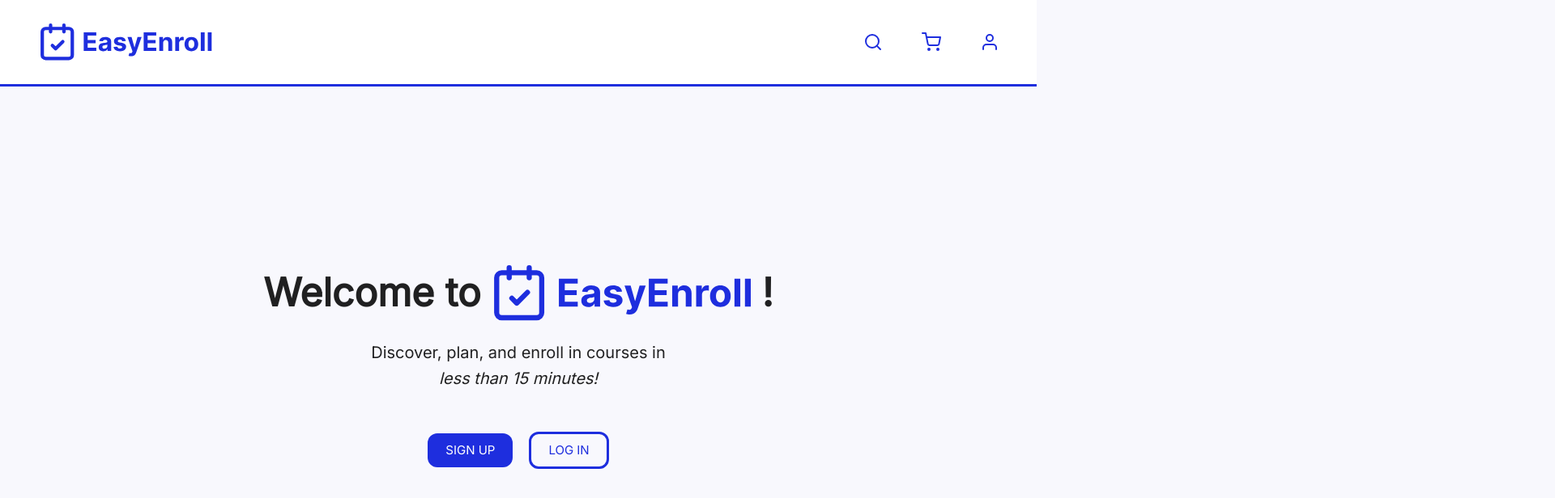
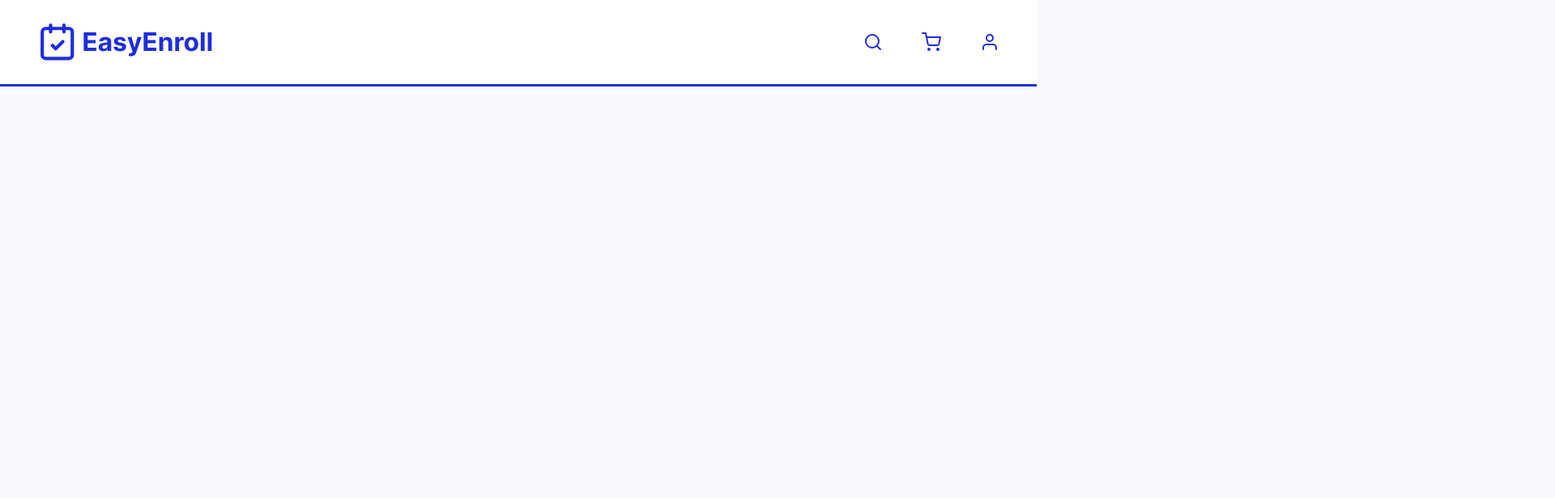
Before and after one commit to sky1113/CIS_4120_A5, a React (Create React App) app in the folder root/client/: page /search in a window 1280 px wide. Shown: the top 616 px of the page at 81% size, 1920 px wide, since content can reach past the window. Built offline with nearby package versions, Linux system fonts and the light colour scheme.

Commit message:
added router, search page broken

```diff
--- a/root/client/src/App.js
+++ b/root/client/src/App.js
@@ -4,7 +4,9 @@ import { createTheme, ThemeProvider, CssBaseline } from "@mui/material";
 import Navbar from "./components/NavBar";
 import Landing from "./pages/Landing";
 import "@fontsource/inter";
-
+import { BrowserRouter as Router, Routes, Route } from "react-router-dom";
+import Search from "./pages/Search";
+import CourseCarousel from "./components/CourseCarousel";
 
 const theme = createTheme({
   typography: {
@@ -37,12 +39,18 @@ export default function App() {
   return (
     <ThemeProvider theme={theme}>
       <CssBaseline />
-      <div className="App" style={appStyle}>
-        <Navbar />
-        <div style={bodyStyle}>
-          <Landing />
+      <Router>
+        <div className="App" style={appStyle}>
+          <Navbar />
+          <div style={bodyStyle}>
+            <Routes>
+              <Route path="/" element={<Landing />} />
+              <Route path="/landing" element={<Landing />} />
+              <Route path="/search" element={<Search />} />
+            </Routes>
+          </div>
         </div>
-      </div>
+      </Router>
     </ThemeProvider>
   );
 }
--- a/root/client/src/components/CourseCard.js
+++ b/root/client/src/components/CourseCard.js
@@ -27,7 +27,9 @@ export default function MediaControlCard() {
   };
 
   return (
-    <Card sx={{ ...cardStyle, border: "2px solid #1E2EDE", borderRadius: "12px" }}>
+    <Card
+      sx={{ ...cardStyle, border: "2px solid #1E2EDE", borderRadius: "12px" }}
+    >
       <CardContent style={cardContentStyle}>
         <Typography component="div" variant="h5">
           Course Code
@@ -35,7 +37,7 @@ export default function MediaControlCard() {
         <Typography component="div" variant="subtitle1">
           Course Name
         </Typography>
-        <div class="course-stats" style={courseStatStyle}>
+        <div style={courseStatStyle}>
           <Typography component="div" variant="subtitle2">
             Prof. Name
           </Typography>
--- a/root/client/src/components/CourseCarousel.js
+++ b/root/client/src/components/CourseCarousel.js
@@ -1,28 +1,28 @@
 // CourseCarousel.js
-import React from 'react';
-import Slider from 'react-slick';
-import { ChevronLeft, ChevronRight } from 'react-feather';
-import CourseCard from './CourseCard'; // Import your existing card component
+import React from "react";
+import Slider from "react-slick";
+import { ChevronLeft, ChevronRight } from "react-feather";
+import CourseCard from "./CourseCard"; // Import your existing card component
 
-import 'slick-carousel/slick/slick.css';
-import 'slick-carousel/slick/slick-theme.css';
+import "slick-carousel/slick/slick.css";
+import "slick-carousel/slick/slick-theme.css";
 
 const Arrow = ({ direction, onClick }) => {
-    const IconComponent = direction === 'prev' ? ChevronLeft : ChevronRight;
+  const IconComponent = direction === "prev" ? ChevronLeft : ChevronRight;
 
   const arrowStyle = {
-      position: 'absolute',
-      top: '50%',
-      transform: 'translateY(-50%)',
-      cursor: 'pointer',
-      padding: '0px',
+    position: "absolute",
+    top: "50%",
+    transform: "translateY(-50%)",
+    cursor: "pointer",
+    padding: "0px",
     zIndex: 1,
   };
 
-    if (direction === 'prev') {
-      arrowStyle.left = '-48px'; // Adjust as needed
+  if (direction === "prev") {
+    arrowStyle.left = "-48px"; // Adjust as needed
   } else {
-      arrowStyle.right = '-48px'; // Adjust as needed
+    arrowStyle.right = "-48px"; // Adjust as needed
   }
 
   return (
@@ -32,36 +32,35 @@ const Arrow = ({ direction, onClick }) => {
   );
 };
 
-
-  const carousel = () => {
+const CourseCarousel = () => {
   const cardData = [
     {
-        courseCode: 'CIS101',
-        courseName: 'Introduction to Computer Science',
-        professorName: 'Dr. Smith',
+      courseCode: "CIS101",
+      courseName: "Introduction to Computer Science",
+      professorName: "Dr. Smith",
       enrollment: 120,
-        avgGrade: 'A-',
+      avgGrade: "A-",
     },
     {
-        courseCode: 'MAT202',
-        courseName: 'Linear Algebra',
-        professorName: 'Prof. Johnson',
+      courseCode: "MAT202",
+      courseName: "Linear Algebra",
+      professorName: "Prof. Johnson",
       enrollment: 90,
-        avgGrade: 'B+',
+      avgGrade: "B+",
     },
     {
-        courseCode: 'CIS101',
-        courseName: 'Introduction to Computer Science',
-        professorName: 'Dr. Smith',
+      courseCode: "CIS101",
+      courseName: "Introduction to Computer Science",
+      professorName: "Dr. Smith",
       enrollment: 120,
-        avgGrade: 'A-',
+      avgGrade: "A-",
     },
     {
-        courseCode: 'MAT202',
-        courseName: 'Linear Algebra',
-        professorName: 'Prof. Johnson',
+      courseCode: "MAT202",
+      courseName: "Linear Algebra",
+      professorName: "Prof. Johnson",
       enrollment: 90,
-        avgGrade: 'B+',
+      avgGrade: "B+",
     },
   ];
 
@@ -76,9 +75,15 @@ const Arrow = ({ direction, onClick }) => {
   };
 
   return (
-    <div style={{ paddingLeft: '144px', paddingRight: '144px',paddingTop: '20px' }}>
-    <div style={{ position: 'relative' }}>
-      <h2 style={{ textAlign: 'left' }}>Recommended for You</h2>
+    <div
+      style={{
+        paddingLeft: "144px",
+        paddingRight: "144px",
+        paddingTop: "20px",
+      }}
+    >
+      <div style={{ position: "relative" }}>
+        <h2 style={{ textAlign: "left" }}>Recommended for You</h2>
         <Slider {...settings}>
           {cardData.map((data, index) => (
             <div key={index}>
@@ -91,4 +96,4 @@ const Arrow = ({ direction, onClick }) => {
   );
 };
 
-export default carousel
+export default CourseCarousel;
--- a/root/client/src/components/CourseDescription.js
+++ b/root/client/src/components/CourseDescription.js
@@ -96,7 +96,7 @@ const CourseDescription = () => {
             Course Name
           </Typography>
         </div>
-        <div class="course-stats">course stats here</div>
+        <div>course stats here</div>
         <div style={courseInformationStyle}>
           <div style={columnStyle}>
             <div style={rowStyle}>
@@ -155,8 +155,8 @@ const CourseDescription = () => {
             culpa qui officia deserunt mollit anim id est laborum."
           </Typography>
         </div>
-        <LecRecTable class="lecTable" />
-        <LecRecTable class="recTable" />
+        <LecRecTable />
+        <LecRecTable />
       </div>
     </div>
   );
```
Lines whose indentation alone changed are shown as unchanged.
